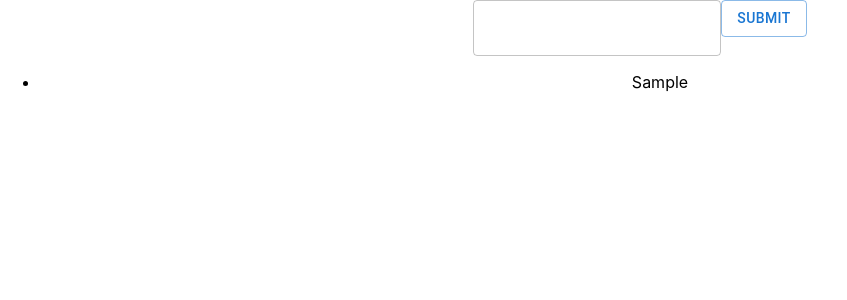
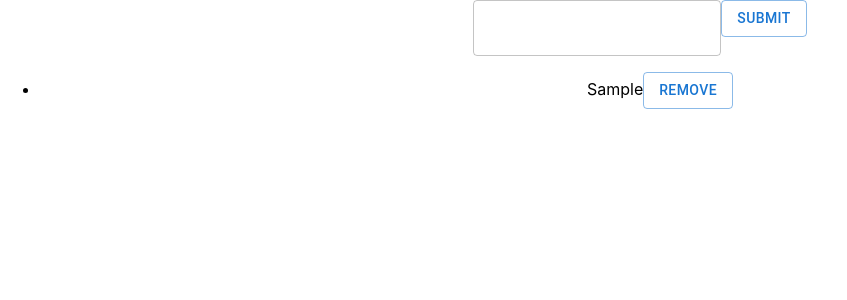
Before and after one commit to Ahnjunghyeon/todo-app, a React (Create React App) app: page / in a window 1280 px wide. Both pictures are taken after typing "Sample" into the empty fields and a click on the button "SUBMIT". Shown: the top 300 px of the page, without its empty margins (0-847 px from the left). Built offline with nearby package versions, Linux system fonts and the light colour scheme.

Commit message:
[6]Todo 아이템 지우기

```diff
--- a/src/App.js
+++ b/src/App.js
@@ -39,6 +39,12 @@
       <span style={style} onClick={() => props.onTodoItemClick(props.todoItem)}>
         {props.todoItem.todoItemContent}
       </span>
+      <Button
+        variant="outlined"
+        onClick={() => props.onRemoveClick(props.todoItem)}
+      >
+        Remove
+      </Button>
     </li>
   );
 };
@@ -51,6 +57,7 @@
         key={todoItem.id}
         todoItem={todoItem}
         onTodoItemClick={props.onTodoItemClick}
+        onRemoveClick={props.onRemoveClick}
       />
     );
   });
@@ -93,6 +100,14 @@
     );
   };
 
+  const onRemoveClick = (removedTodoItem) => {
+    setTodoItemList(
+      todoItemList.filter((todoItem) => {
+        return todoItem.id !== removedTodoItem.id;
+      })
+    );
+  };
+
   return (
     <div className="App">
       {/* 3.  */}
@@ -100,6 +115,7 @@
       <TodoItemList
         todoItemList={todoItemList}
         onTodoItemClick={onTodoItemClick}
+        onRemoveClick={onRemoveClick}
       />
     </div>
   );
```
